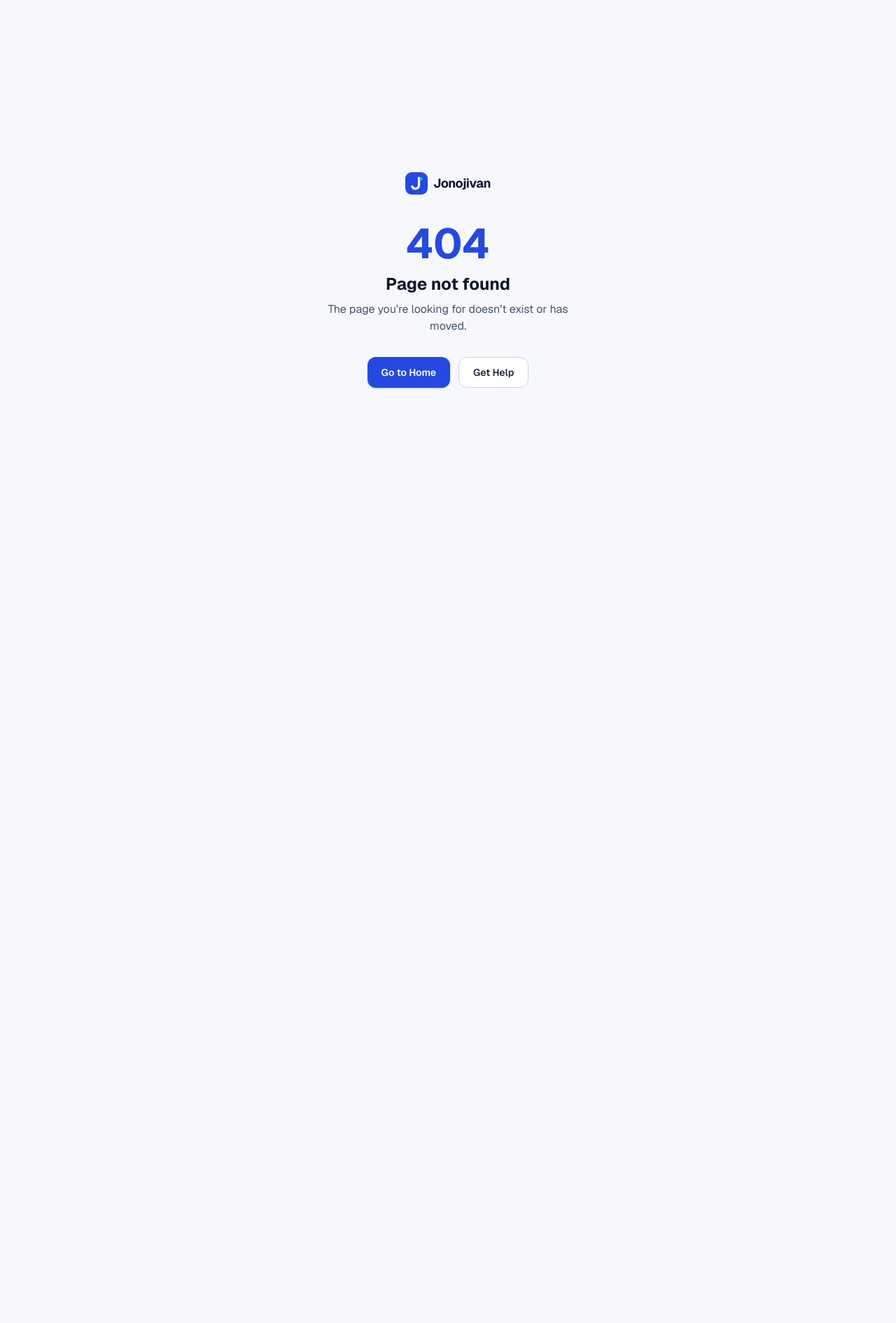
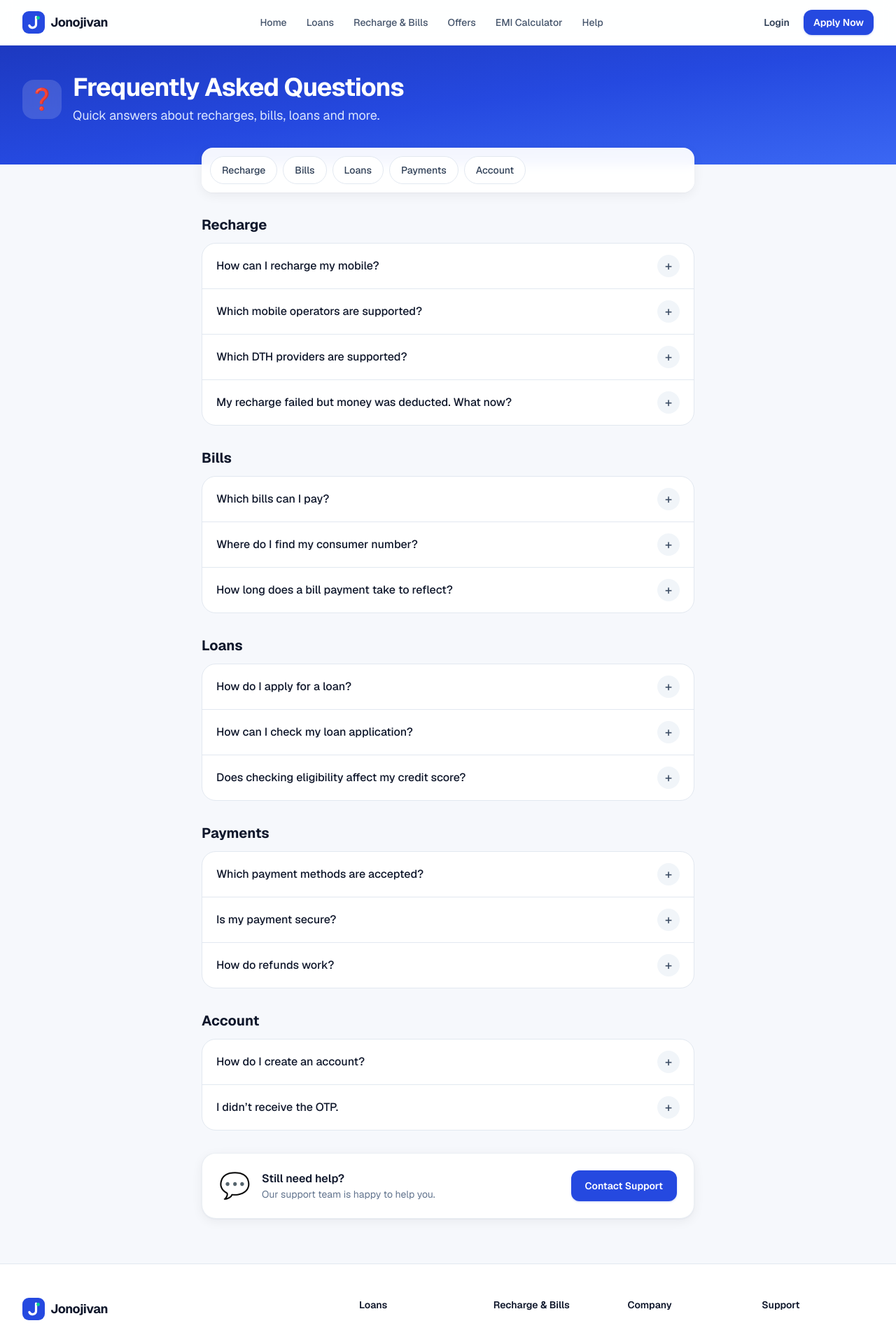
Before and after one commit to niks-nikhil-anand/Jonojivan_finance_recharge_loan, a Next.js app: page /faq in a window 1280 px wide. Before the commit this address had no page. Shown: the top 1890 px of the page at 70% size. Before the commit the page ends 800 px from the top, so only its background shows below. Built offline with nearby package versions, Linux system fonts and the light colour scheme.

Commit message:
feat(site): add FAQ page with accordion categories

```diff
--- /dev/null
+++ b/app/(site)/faq/page.tsx
@@ -0,0 +1,43 @@
+import type { Metadata } from "next";
+import { FaqJsonLd } from "@/components/sections/JsonLd";
+import { Accordion } from "@/components/ui/Accordion";
+import { ButtonLink } from "@/components/ui/Button";
+import { Card } from "@/components/ui/Card";
+import { ChipLinks } from "@/components/ui/Chips";
+import { PageBody, PageHeader } from "@/components/ui/Layout";
+import { faqGroups, faqs } from "@/lib/data/faqs";
+
+export const metadata: Metadata = {
+  title: "FAQ",
+  description: "Answers to frequently asked questions about recharges, bill payments, loans, payments and your account.",
+};
+
+export default function FaqPage() {
+  return (
+    <>
+      <PageHeader title="Frequently Asked Questions" description="Quick answers about recharges, bills, loans and more." icon="❓" />
+      <PageBody size="narrow" className="flex flex-col gap-8">
+        <div className="sticky top-16 z-20 rounded-2xl bg-white/95 p-3 shadow-card backdrop-blur">
+          <ChipLinks label="FAQ groups" items={faqGroups.map((g) => ({ label: g.label, href: `#${g.id}`, active: false }))} />
+        </div>
+        {faqGroups.map((g) => (
+          <section key={g.id} id={g.id} className="scroll-mt-36">
+            <h2 className="mb-3 text-xl font-bold text-slate-900">{g.label}</h2>
+            <Accordion items={faqs.filter((f) => f.group === g.id)} />
+          </section>
+        ))}
+        <Card className="flex flex-col items-center gap-4 text-center sm:flex-row sm:text-left">
+          <span className="text-4xl" aria-hidden="true">
+            💬
+          </span>
+          <div className="flex-1">
+            <p className="font-semibold text-slate-900">Still need help?</p>
+            <p className="text-sm text-slate-500">Our support team is happy to help you.</p>
+          </div>
+          <ButtonLink href="/support">Contact Support</ButtonLink>
+        </Card>
+        <FaqJsonLd faqs={faqs} />
+      </PageBody>
+    </>
+  );
+}
```
